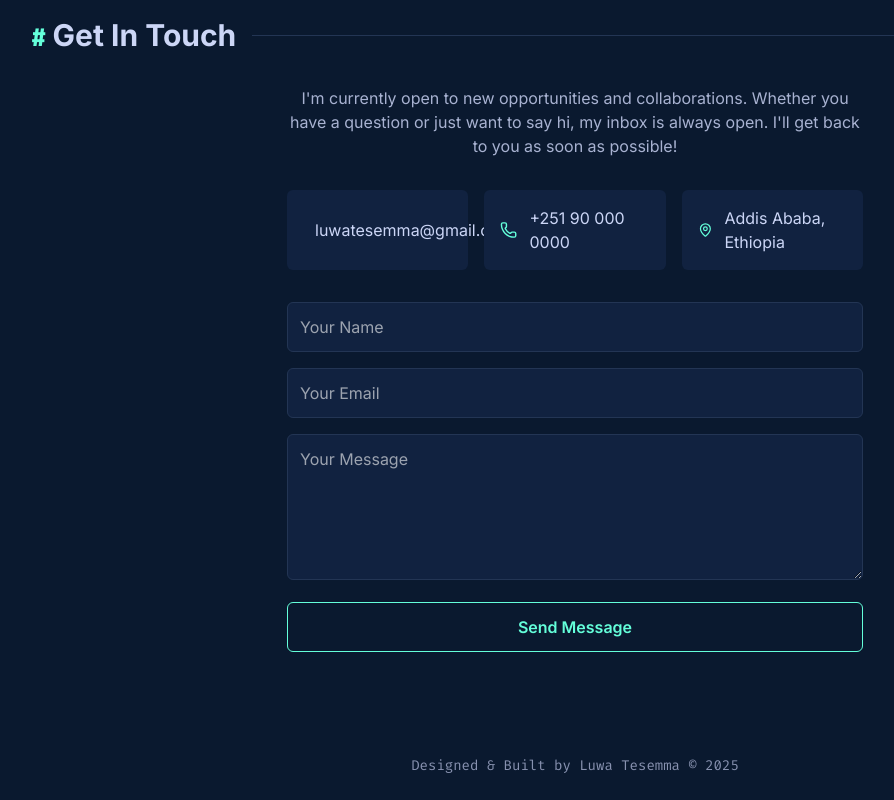
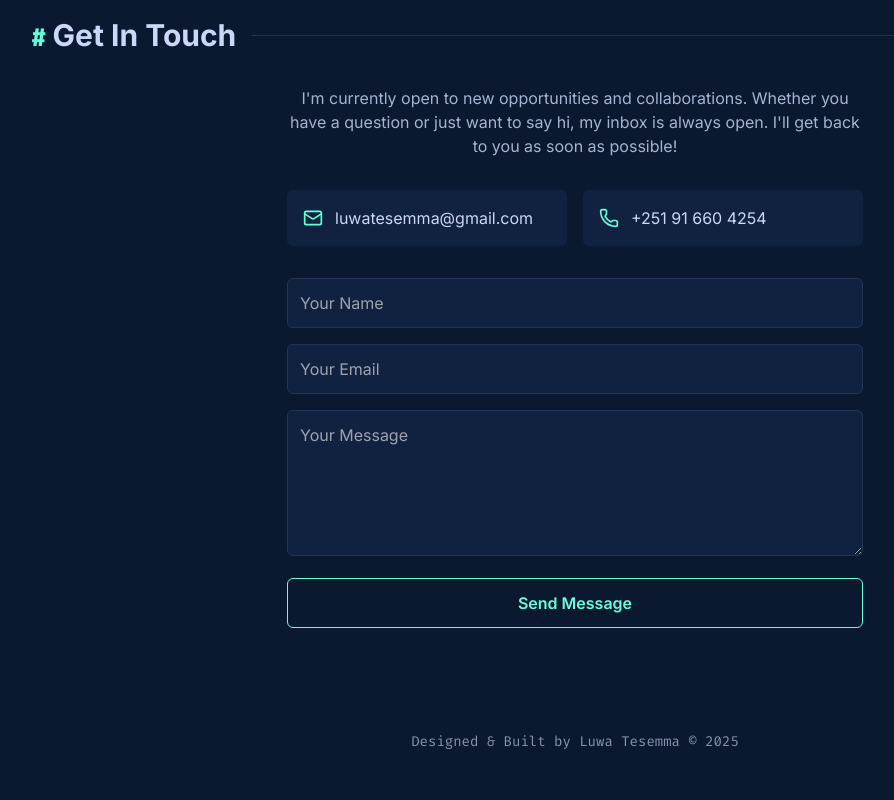
Before and after one commit to liyu-coder/-LuwaDigital, a React (Vite) app: page / in a window 1280 px wide. Shown: the part 3779-4579 px from the top of the page, without its empty margins (65-959 px from the left). After the commit the page ends 4555 px from the top, so only its background shows below. Built offline with nearby package versions, Linux system fonts and the light colour scheme.

Commit message:
email added

```diff
--- a/src/components/Contact.tsx
+++ b/src/components/Contact.tsx
@@ -1,7 +1,7 @@
 import React, { useState } from 'react';
 import Section from './Section';
 import { motion } from 'framer-motion';
-import { Mail, Phone, MapPin } from 'lucide-react';
+import { Mail, Phone } from 'lucide-react';
 
 const Contact: React.FC = () => {
   const [formData, setFormData] = useState({ name: '', email: '', message: '' });
@@ -27,7 +27,7 @@ const Contact: React.FC = () => {
           I'm currently open to new opportunities and collaborations. Whether you have a question or just want to say hi, my inbox is always open. I'll get back to you as soon as possible!
         </p>
 
-        <div className="grid grid-cols-1 sm:grid-cols-3 gap-4 mb-8 text-left">
+        <div className="grid grid-cols-1 sm:grid-cols-2 gap-4 mb-8 text-left">
           <a
             href="mailto:luwatesemma@gmail.com"
             className="flex items-center gap-3 p-4 rounded-md bg-light-navy hover:bg-lightest-navy transition-colors duration-300"
@@ -42,17 +42,7 @@ const Contact: React.FC = () => {
             aria-label="Call phone number"
           >
             <Phone size={20} className="text-green" />
-            <span className="text-lightest-slate text-sm md:text-base">+251 90 000 0000</span>
-          </a>
-          <a
-            href="https://maps.google.com/?q=Addis Ababa, Ethiopia"
-            target="_blank"
-            rel="noopener noreferrer"
-            className="flex items-center gap-3 p-4 rounded-md bg-light-navy hover:bg-lightest-navy transition-colors duration-300"
-            aria-label="Open address in maps"
-          >
-            <MapPin size={20} className="text-green" />
-            <span className="text-lightest-slate text-sm md:text-base">Addis Ababa, Ethiopia</span>
+            <span className="text-lightest-slate text-sm md:text-base">+251 91 660 4254</span>
           </a>
         </div>
 
```
